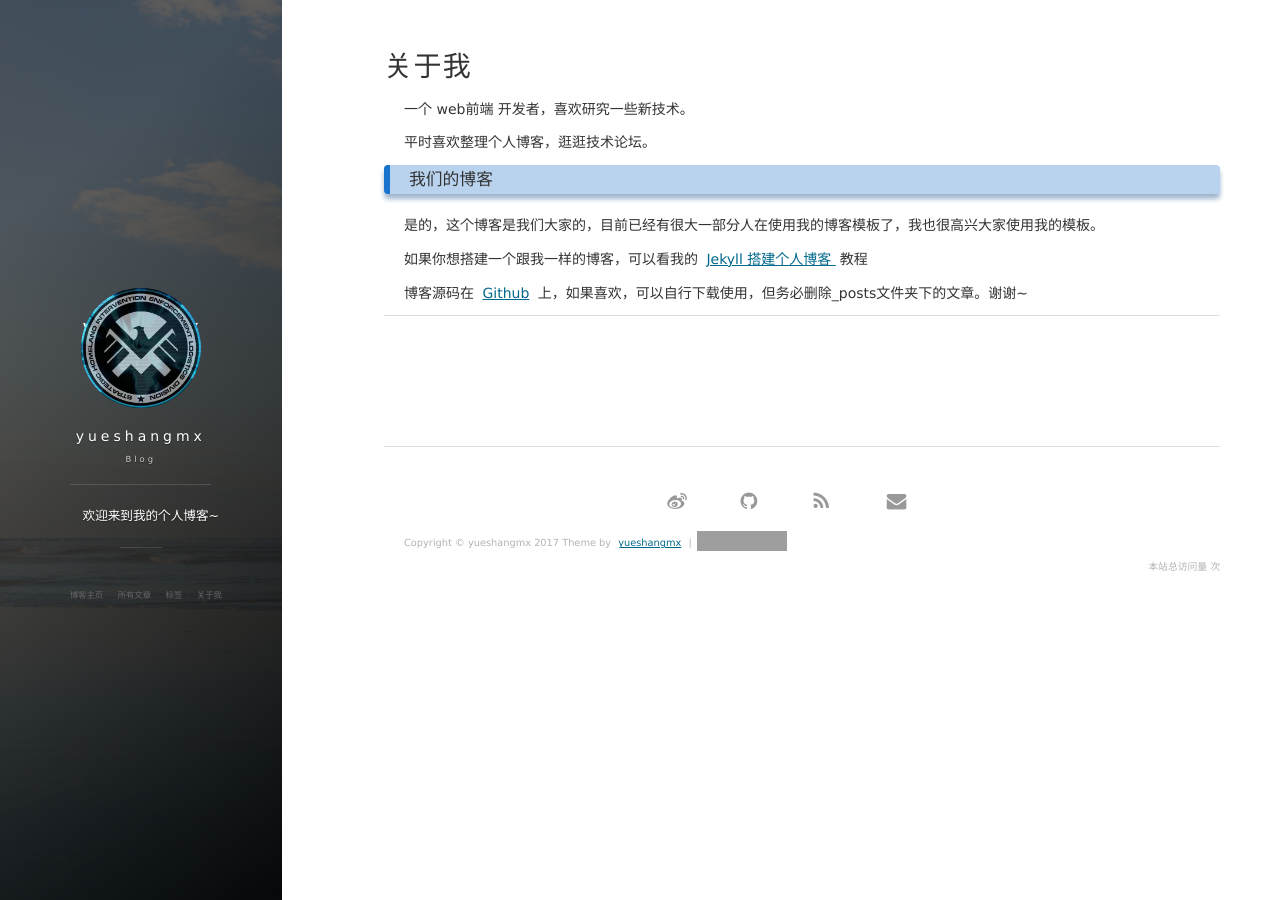
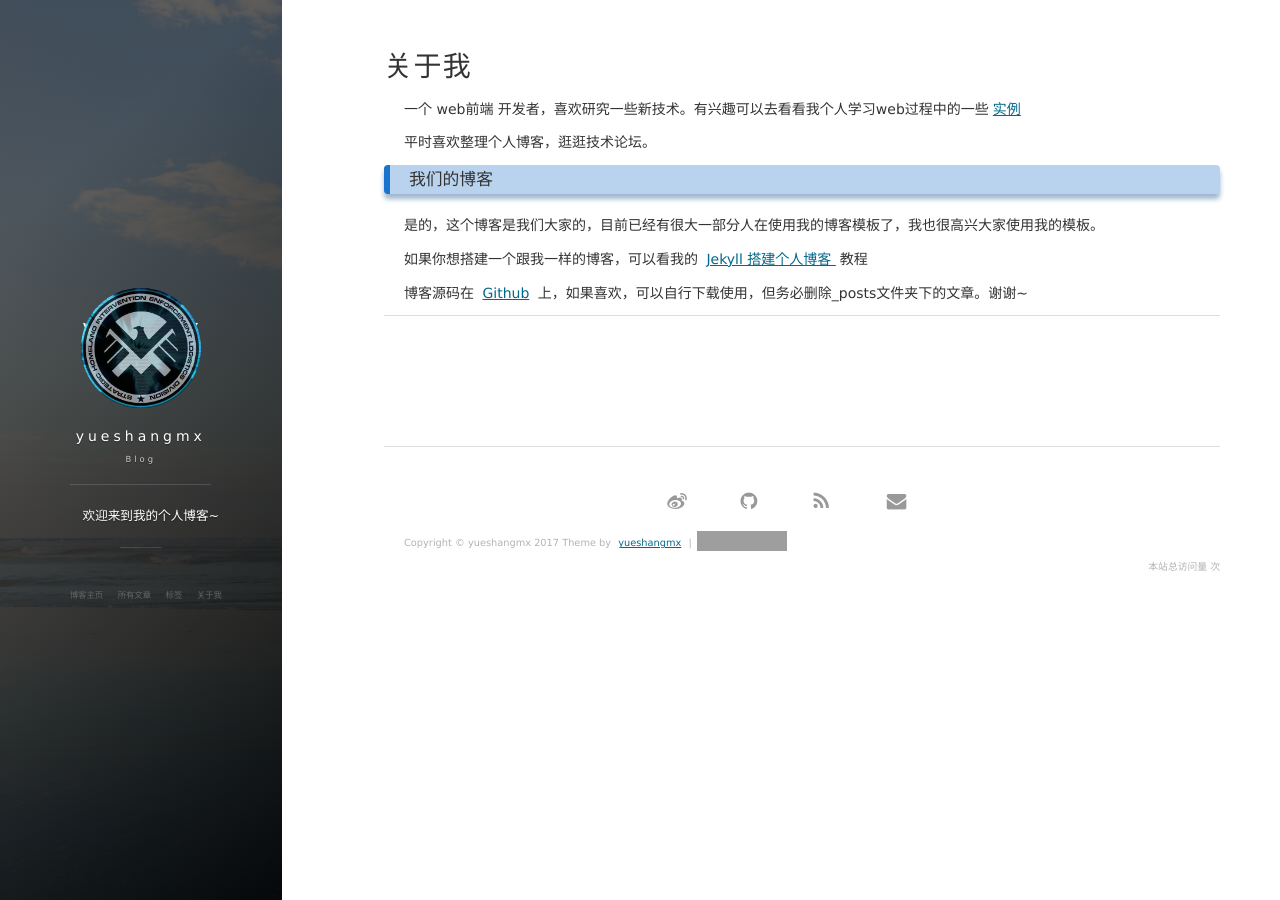
Before and after one commit to yueshangmx/yueshangmx.github.io, a Jekyll site: the page built from about.md, in a window 1280 px wide. Built offline with Jekyll 4.4.1, drawn with Linux system fonts in a browser that asks for light colours; nearby versions of some CDN libraries; comment, search, counter and statistics services are not loaded; grey boxes are pictures that could not be loaded.

Commit message:
update 2017-10-23

```diff
--- a/about.md
+++ b/about.md
@@ -3,7 +3,7 @@ layout: page
 title: 关于我
 ---
 
-一个 web前端 开发者，喜欢研究一些新技术。
+一个 web前端 开发者，喜欢研究一些新技术。有兴趣可以去看看我个人学习web过程中的一些[实例](http://yueshangmx.gitee.io/web/)
 <p>
 平时喜欢整理个人博客，逛逛技术论坛。
 <p>
```
